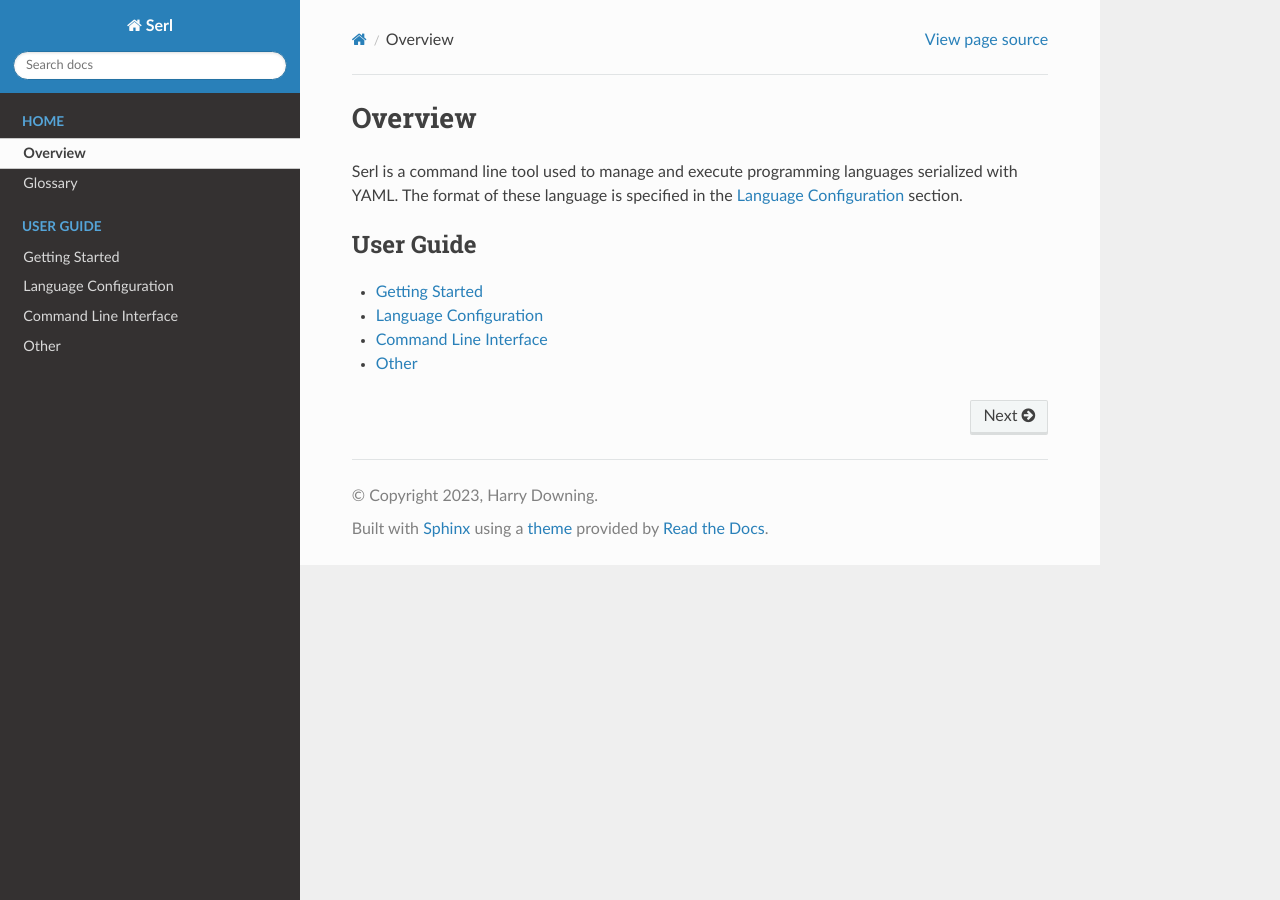
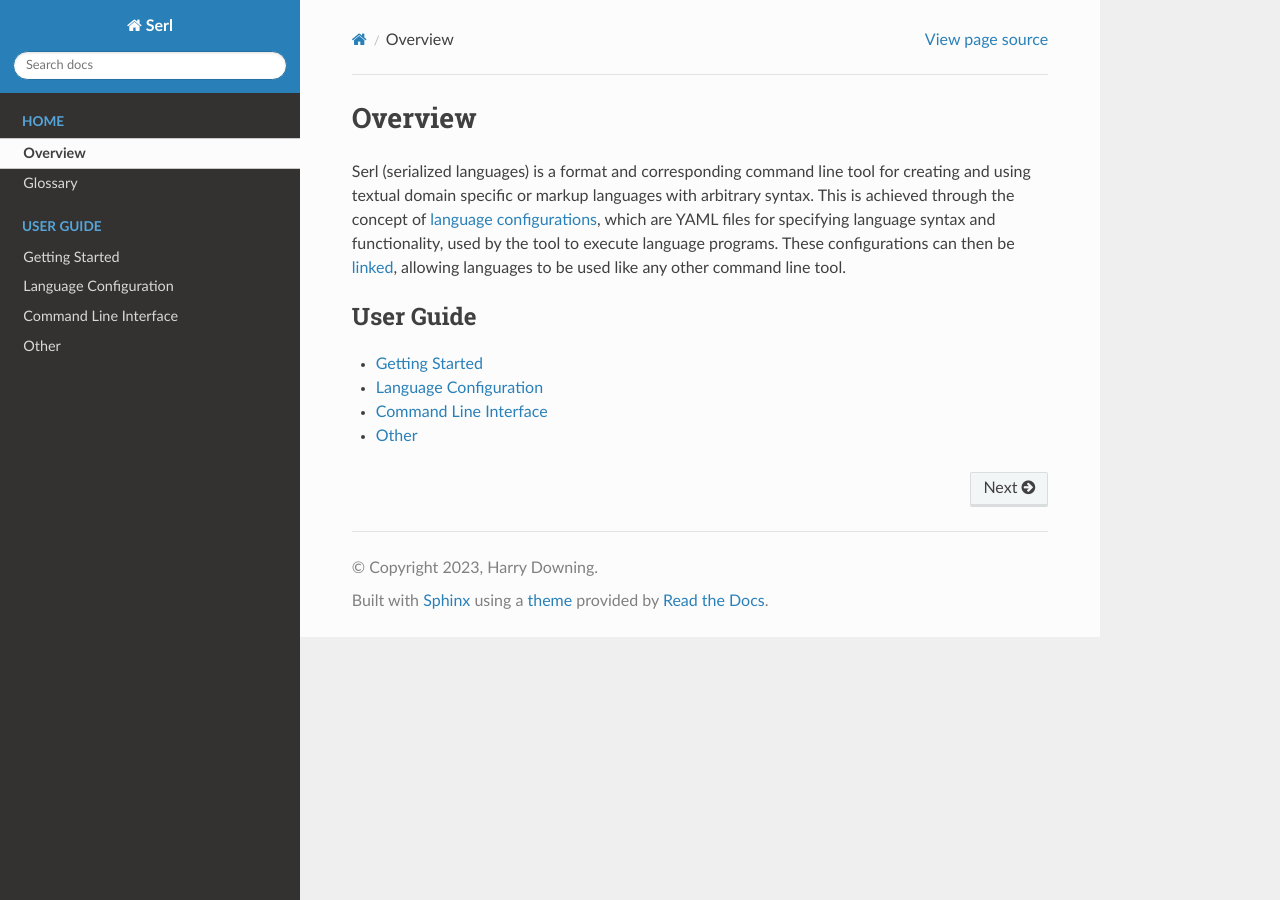
Before and after one commit to harrydowning/serl, a Sphinx documentation site: the page built from docs/source/index.rst, in a window 1280 px wide. Built offline with Sphinx 7.4.7 and the Read the Docs theme 2.0.0, drawn with Linux system fonts in a browser that asks for light colours.

Commit message:
Changed description and version for new release

```diff
--- a/docs/source/conf.py
+++ b/docs/source/conf.py
@@ -9,7 +9,7 @@
 project = 'Serl'
 copyright = '2023, Harry Downing'
 author = 'Harry Downing'
-release = '0.2.2-beta'
+release = '0.3.0-beta'
 
 master_doc = 'index'
 
--- a/docs/source/index.rst
+++ b/docs/source/index.rst
@@ -1,12 +1,9 @@
 Overview
 ========
 
-Serl is a command line tool used to manage and execute programming languages serialized with YAML.
-The format of these language is specified in the :ref:`lang-config` section.
-
-..
-  .. Note::
-    At the moment the tool is in an early stage of its development and so its interface may change.
+Serl (serialized languages) is a format and corresponding command line tool for creating and using textual domain specific or markup languages with arbitrary syntax.
+This is achieved through the concept of :ref:`language configurations <lang-config>`, which are YAML files for specifying language syntax and functionality, used by the tool to execute language programs.
+These configurations can then be :ref:`linked <link>`, allowing languages to be used like any other command line tool.
 
 .. toctree::
   :caption: Home
--- a/docs/source/user_guide/cli.rst
+++ b/docs/source/user_guide/cli.rst
@@ -1,3 +1,5 @@
+.. _cli:
+
 Command Line Interface
 ======================
 
@@ -27,6 +29,8 @@ The following usage pattern shows the tool's main interface.
       -V, --version  Show version.
       -v, --verbose  Provide more output.
 
+
+.. _link:
 
 link
 ----
--- a/setup.cfg
+++ b/setup.cfg
@@ -3,7 +3,7 @@ name = serl
 version = attr: serl.constants.VERSION
 author = Harry Downing
 author_email = harry.downing17@gmail.com
-description = Serialized Language (serl)
+description = Serl - A tool for creating and using languages
 long_description = file: README.md, LICENSE
 long_description_content_type = text/markdown
 license = MIT
```
Also changed, not shown: README.md (+9 -2 lines), 1 other file.
